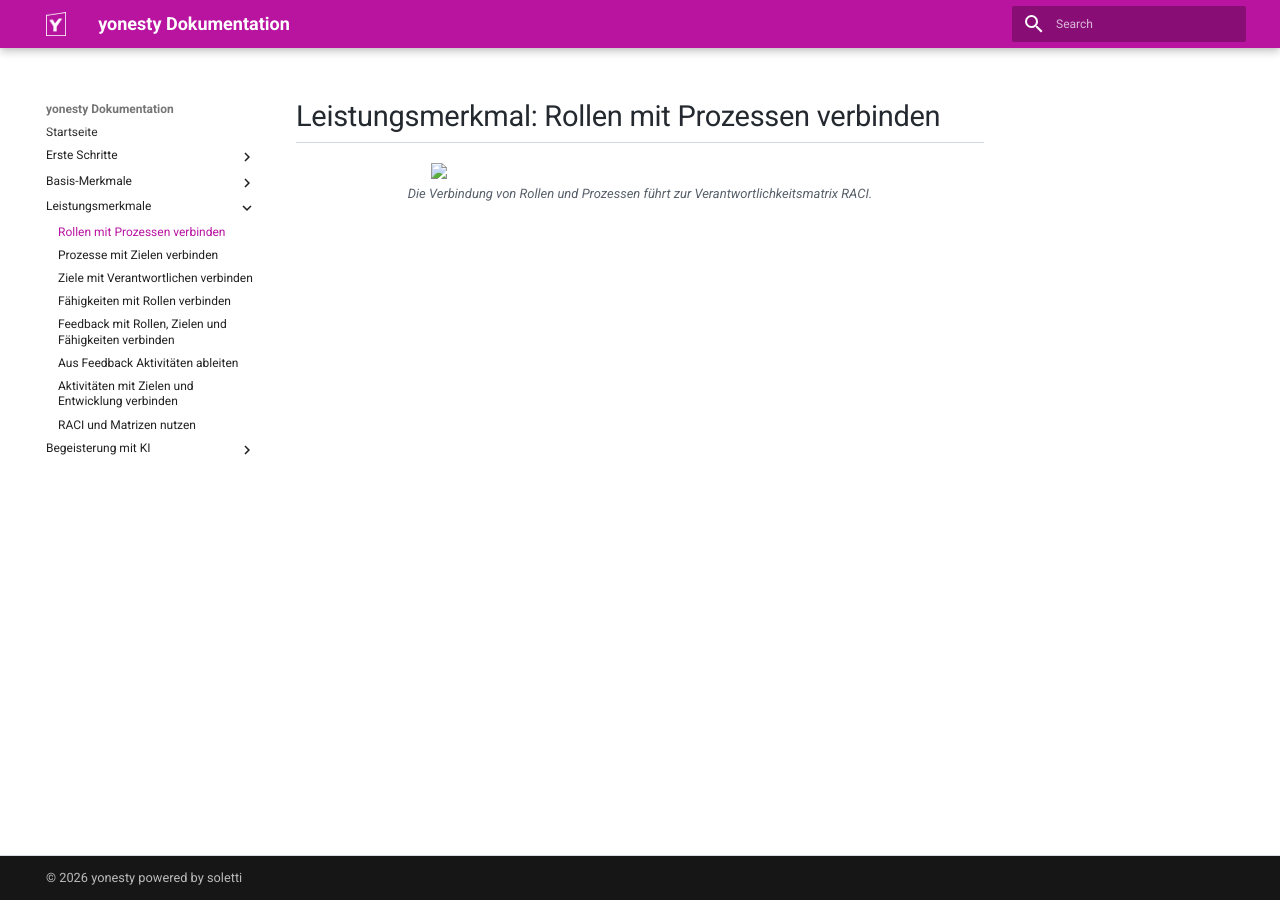
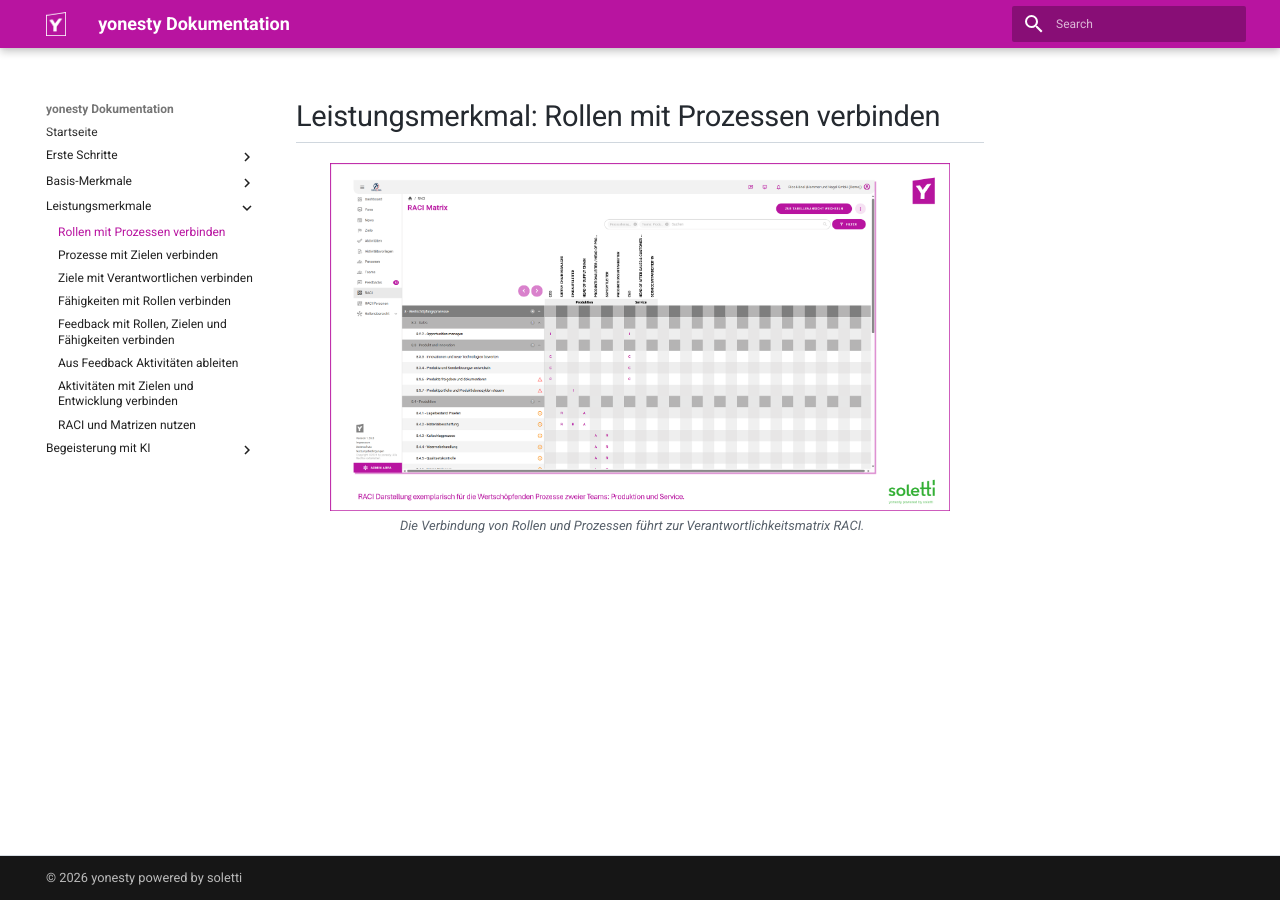
Before and after one commit to ricohaenelsoletti/yonesty, an MkDocs documentation site: the page built from docs/Leistungsmerkmal-Rollen-mit-Prozessen-verbinden.md, in a window 1280 px wide. Built offline with MkDocs 1.6.1 and Material for MkDocs 9.7.7, drawn with Linux system fonts in a browser that asks for light colours.

Commit message:
Update image source path in documentation

```diff
--- a/docs/Leistungsmerkmal-Rollen-mit-Prozessen-verbinden.md
+++ b/docs/Leistungsmerkmal-Rollen-mit-Prozessen-verbinden.md
@@ -1,6 +1,6 @@
 # Leistungsmerkmal: Rollen mit Prozessen verbinden
 
 <figure>
-    <img src="screenshots/yonesty-RACI.png">
+    <img src="/screenshots/yonesty-RACI.png">
     <figcaption>Die Verbindung von Rollen und Prozessen führt zur Verantwortlichkeitsmatrix RACI.</figcaption>
 </figure>
```
